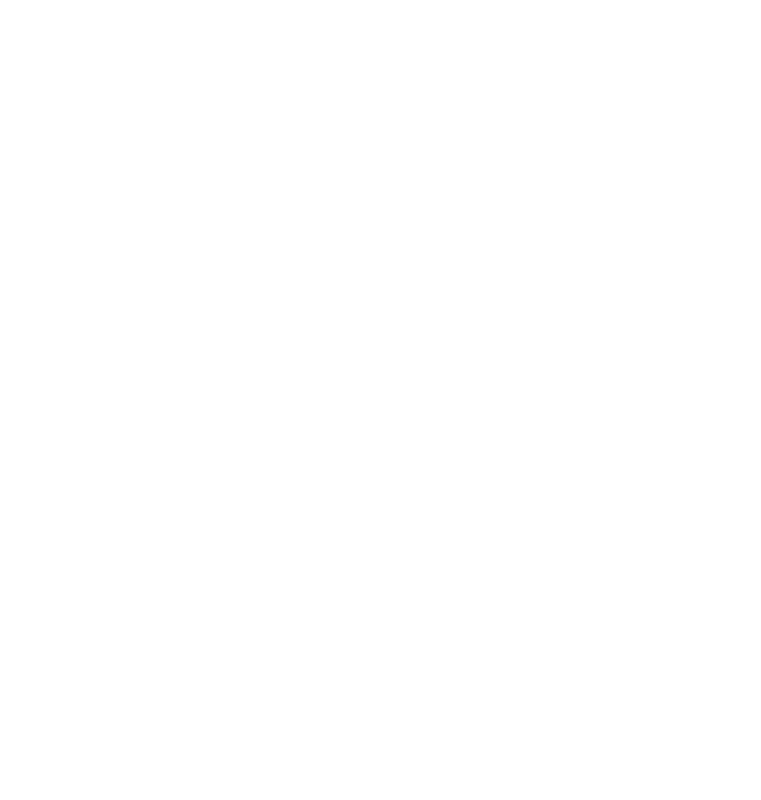
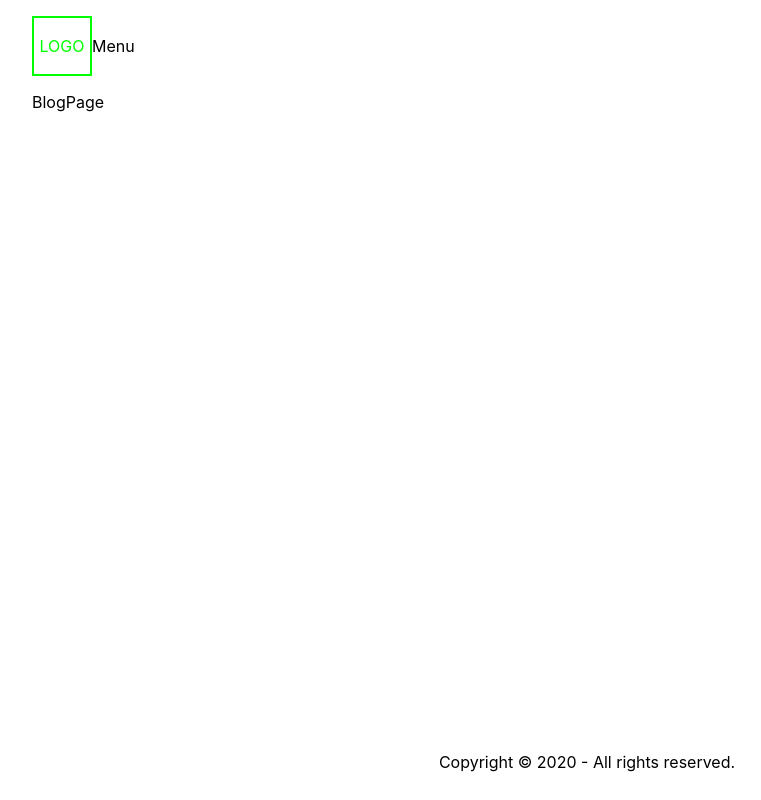
Before and after one commit to CatVas/Blog, a React (Create React App) app: page /blog in a window 1280 px wide. Shown: the whole page, without its empty margins (53-814 px from the left). Built offline with nearby package versions, Linux system fonts and the light colour scheme.

Commit message:
dev: Blog page & layout development begin.

```diff
--- a/src/App.js
+++ b/src/App.js
@@ -1,5 +1,5 @@
 
-import { HomePage } from 'pages'
+import { BlogPage, HomePage } from 'pages'
 import React from 'react'
 import { BrowserRouter, Route } from 'react-router-dom'
 
@@ -11,6 +11,10 @@
         component={HomePage}
         path="/"
       />
+      <Route
+        component={BlogPage}
+        path="/blog"
+      />
     </BrowserRouter>
   )
 }
--- a/src/layouts/BaseLayout/BaseLayout.jsx
+++ b/src/layouts/BaseLayout/BaseLayout.jsx
@@ -37,6 +37,10 @@
   )
 }
 
+BaseLayout.defaultProps = {
+  path: ''
+}
+
 BaseLayout.propTypes = {
   children: node,
   path: string
--- /dev/null
+++ b/src/layouts/BlogLayout/BlogLayout.jsx
@@ -0,0 +1,26 @@
+
+import { BaseLayout } from 'layouts'
+import { node, string } from 'prop-types'
+import React from 'react'
+import { Container } from 'react-grid-system'
+
+const BlogLayout = ({
+  children,
+  path
+}) => (
+  <BaseLayout path={path}>
+    <Container>
+      {children}
+    </Container>
+  </BaseLayout>
+)
+
+BlogLayout.defaultProps = {
+  path: ''
+}
+BlogLayout.propTypes = {
+  children: node,
+  path: string
+}
+
+export default BlogLayout
--- /dev/null
+++ b/src/layouts/BlogLayout/index.js
@@ -0,0 +1,2 @@
+
+export { default } from './BlogLayout'
--- a/src/layouts/index.js
+++ b/src/layouts/index.js
@@ -1,2 +1,3 @@
 
 export { default as BaseLayout } from './BaseLayout'
+export { default as BlogLayout } from './BlogLayout'
--- /dev/null
+++ b/src/pages/BlogPage.jsx
@@ -0,0 +1,11 @@
+
+import { BlogLayout } from 'layouts'
+import React from 'react'
+
+const BlogPage = () => (
+  <BlogLayout>
+    BlogPage
+  </BlogLayout>
+)
+
+export default BlogPage
--- a/src/pages/index.js
+++ b/src/pages/index.js
@@ -1,2 +1,3 @@
 
+export { default as BlogPage } from './BlogPage'
 export { default as HomePage } from './HomePage'
```
